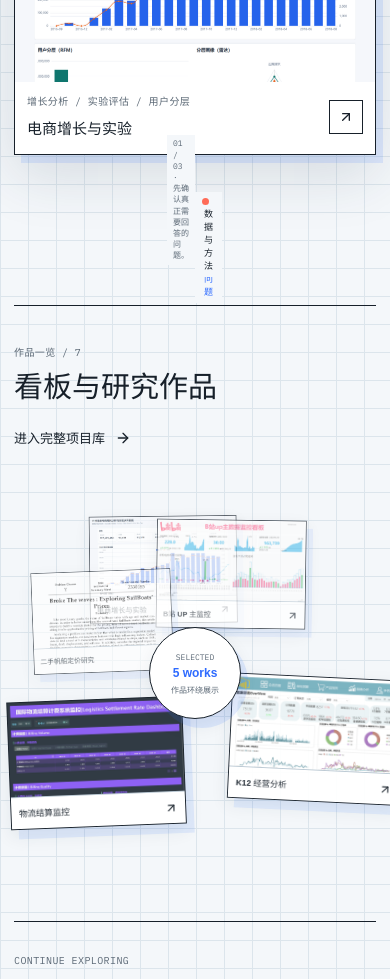
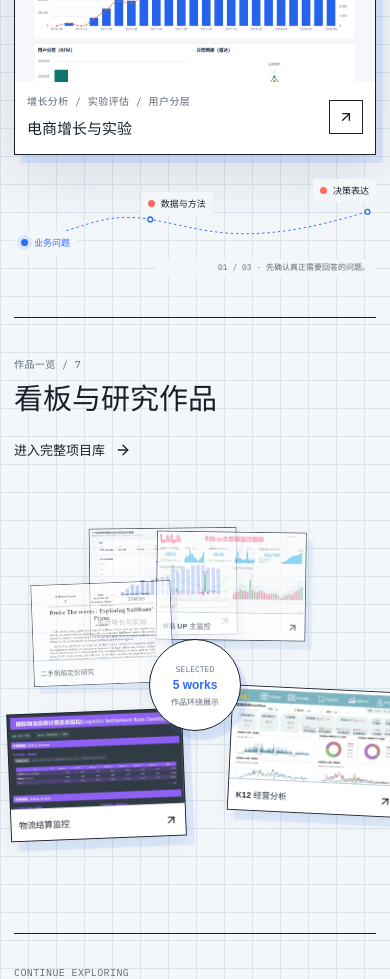
Before and after one commit to AmierHan030121/Personal_Portfolio, a React (Vite) app: page /#/ in a window 390 px wide. Shown: the part 1160-2139 px from the top of the page. Built offline with nearby package versions, Linux system fonts and the light colour scheme.

Commit message:
fix: improve mobile project layout

```diff
--- a/src/styles/components.css
+++ b/src/styles/components.css
@@ -1415,6 +1415,7 @@
 }
 
 .about-layout--resume > .resume-details {
+  min-width: 0;
   margin: 0;
 }
 
@@ -1849,19 +1850,6 @@
     right: 0;
   }
 
-  .resume-details__projects {
-    grid-template-columns: 1fr;
-  }
-
-  .resume-details__projects article,
-  .resume-details__projects article + article {
-    padding: 20px 0;
-    border-left: 0;
-  }
-
-  .resume-details__projects article + article {
-    border-top: 1px solid var(--line);
-  }
 }
 
 .resume-details {
@@ -1986,6 +1974,33 @@
 
 .resume-details__skills p + p {
   margin-top: 5px;
+}
+
+@media (max-width: 1050px) {
+  .resume-details__projects {
+    display: flex;
+    overflow-x: auto;
+    scroll-padding-inline: 0;
+    scroll-snap-type: x mandatory;
+    overscroll-behavior-inline: contain;
+    scrollbar-width: thin;
+  }
+
+  .resume-details__projects article,
+  .resume-details__projects article + article {
+    flex: 0 0 min(82vw, 340px);
+    min-width: 250px;
+    padding: 20px 18px;
+    scroll-snap-align: start;
+  }
+
+  .resume-details__projects article:first-child {
+    padding-left: 0;
+  }
+
+  .resume-details__projects article:last-child {
+    padding-right: 0;
+  }
 }
 
 @media (max-width: 760px) {
@@ -2154,7 +2169,9 @@
 
   .analysis-route {
     order: 4;
-    min-height: 84px;
+    width: 100%;
+    min-height: 96px;
+    align-self: stretch;
   }
 
   .analysis-route__step {
@@ -2168,8 +2185,10 @@
   .analysis-route__status {
     right: 0;
     bottom: -2px;
-    max-width: 190px;
+    width: min(100%, 220px);
+    max-width: none;
     font-size: 8px;
+    text-align: right;
   }
 
   .featured-media {
```
